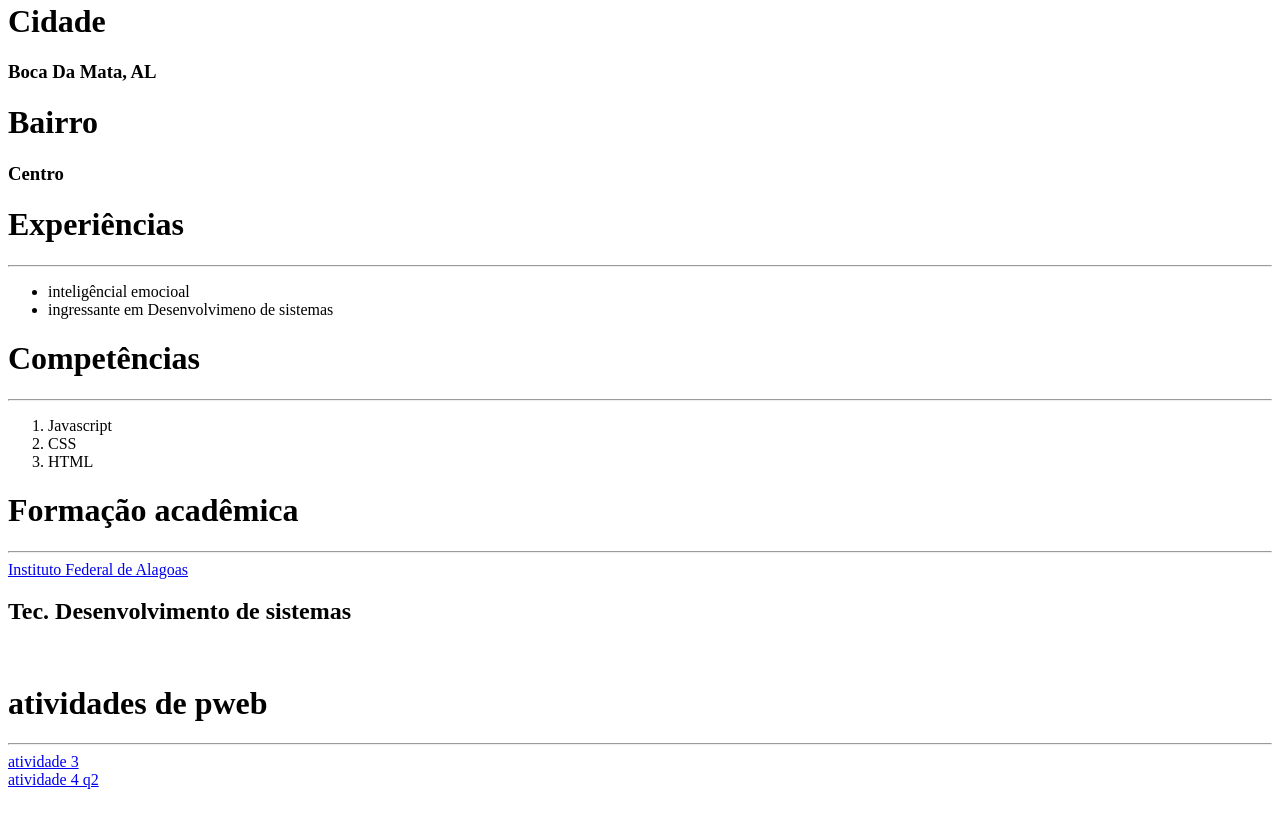
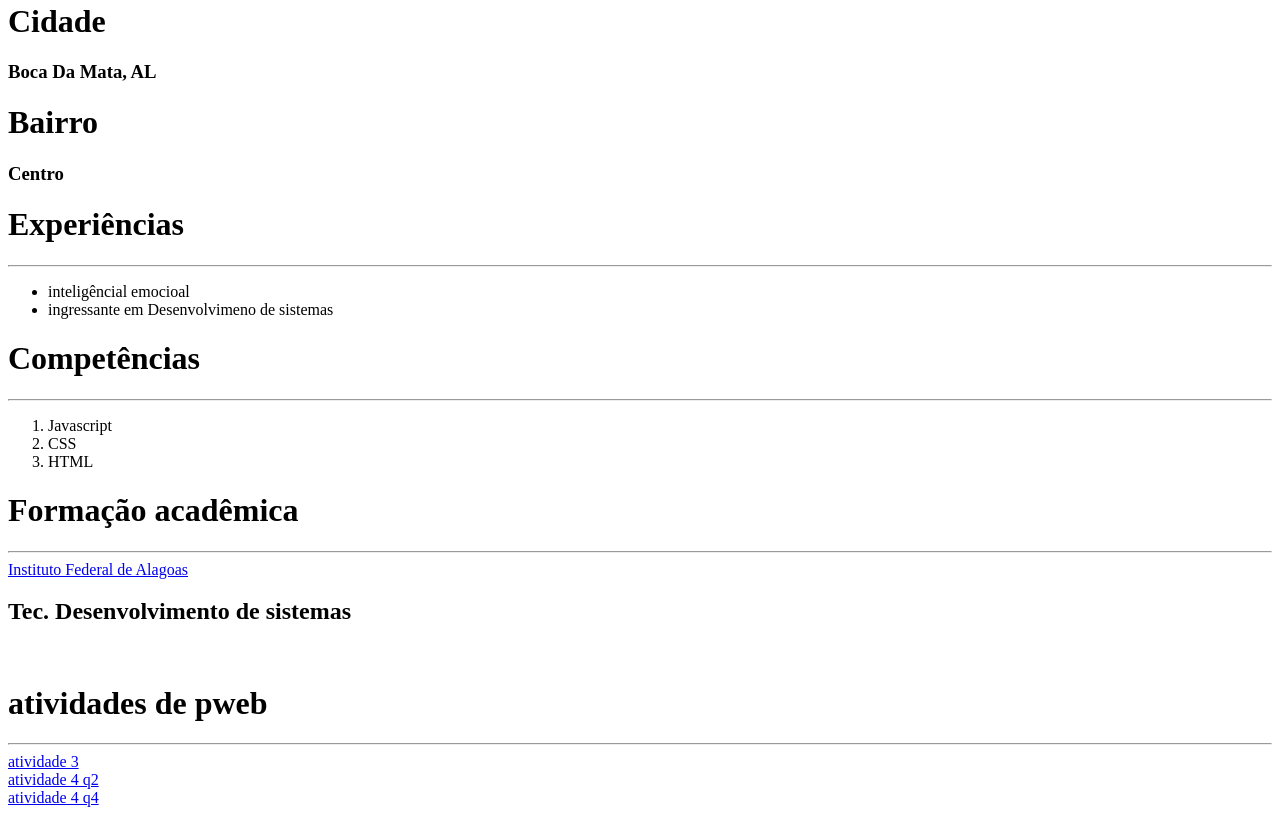
Before and after one commit to samillyif/samillyif.github.io, a plain HTML site: page index.html in a window 1280 px wide. Shown: the part 754-1569 px from the top of the page. Drawn offline with Linux system fonts and the light colour scheme.

Commit message:
Update index.html

```diff
--- a/index.html
+++ b/index.html
@@ -71,5 +71,7 @@
      <a href="iindex.html"> atividade 3 </a>
 <br>
   <a href="musica.html"> atividade 4 q2 </a>
+    <br>
+  <a href="atividade_q4.html"> atividade 4 q4 </a>
 </body>
 </html>
```
